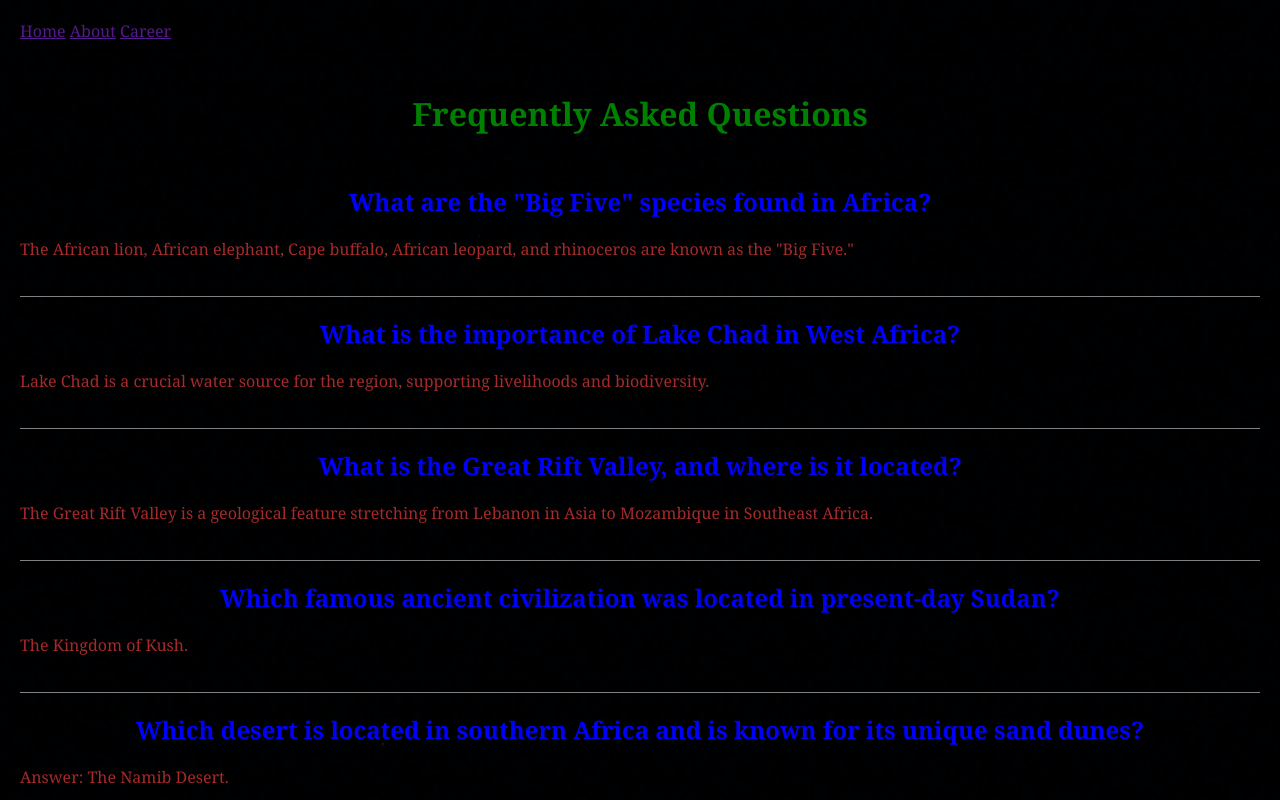
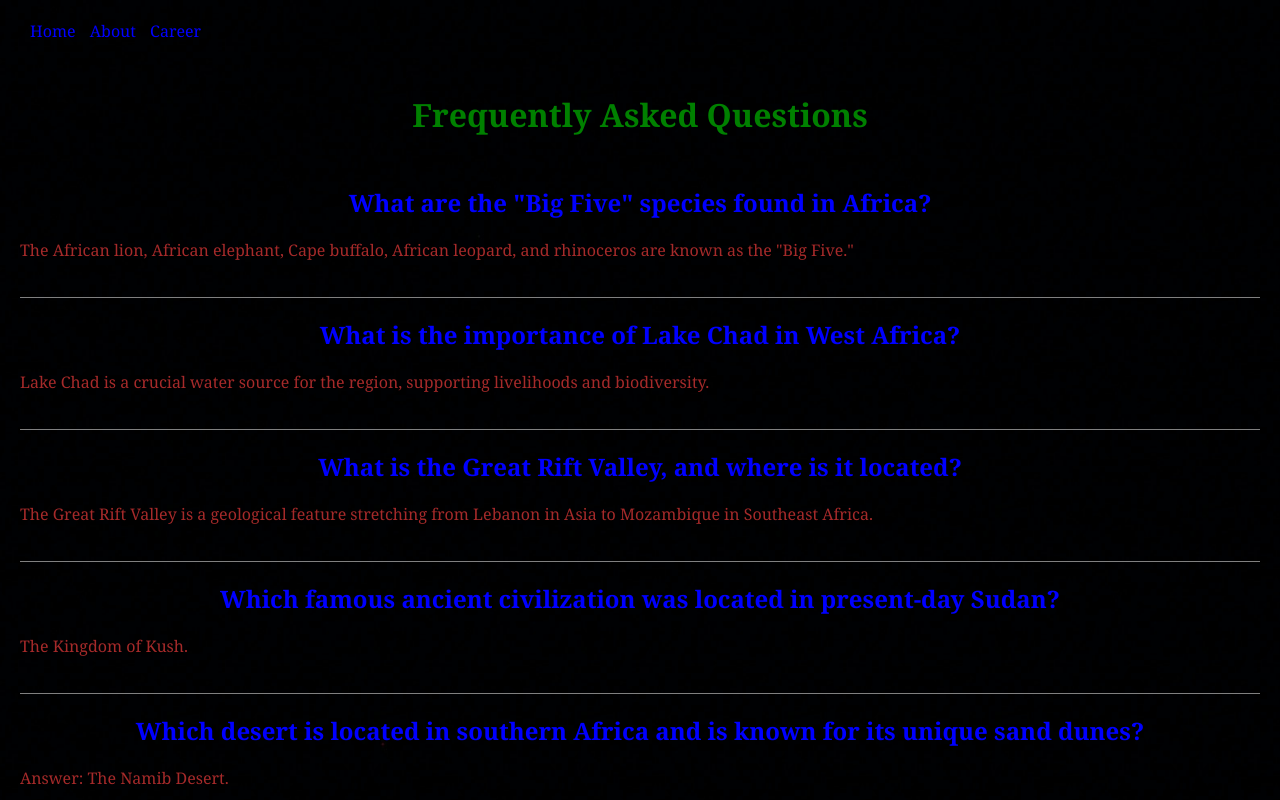
Before and after one commit to Munyia/FAQ-Challenge, a plain HTML site: page index.html in a window 1280 px wide. Shown: the top 800 px of the page. Drawn offline with Linux system fonts and the light colour scheme.

```diff
--- a/CSS/style.css
+++ b/CSS/style.css
@@ -1,3 +1,14 @@
+nav a{
+  display: inline;
+  margin-left: 10px;
+  color:blue;
+  justify-content: right;
+  text-decoration: none;
+  font: weight 400px;
+  line-height: 23px;
+  font-style: normal;
+  font-size: 16px;
+}
 body {
   background-image:url(/img/bg.jpg);
   background-size: cover;
```
